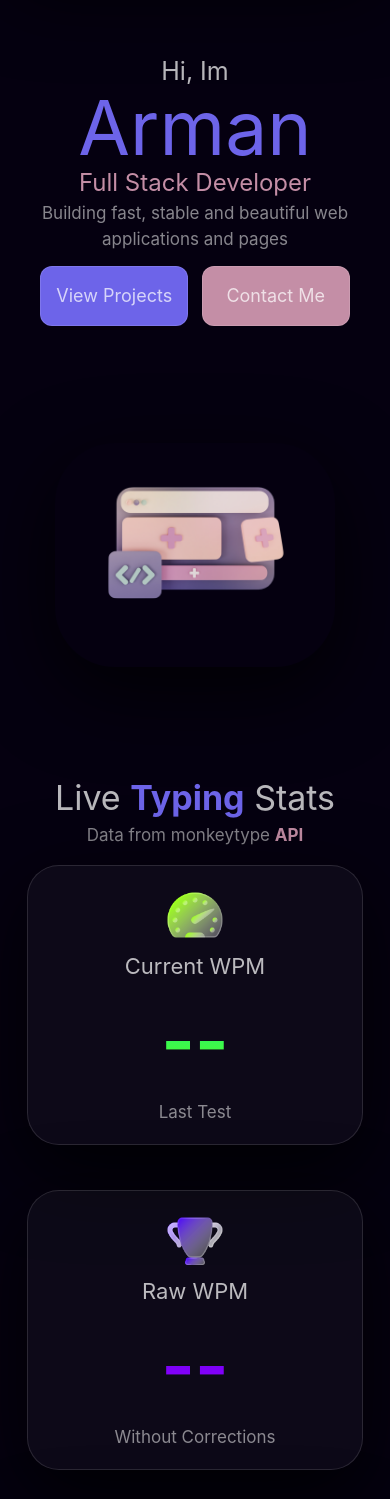
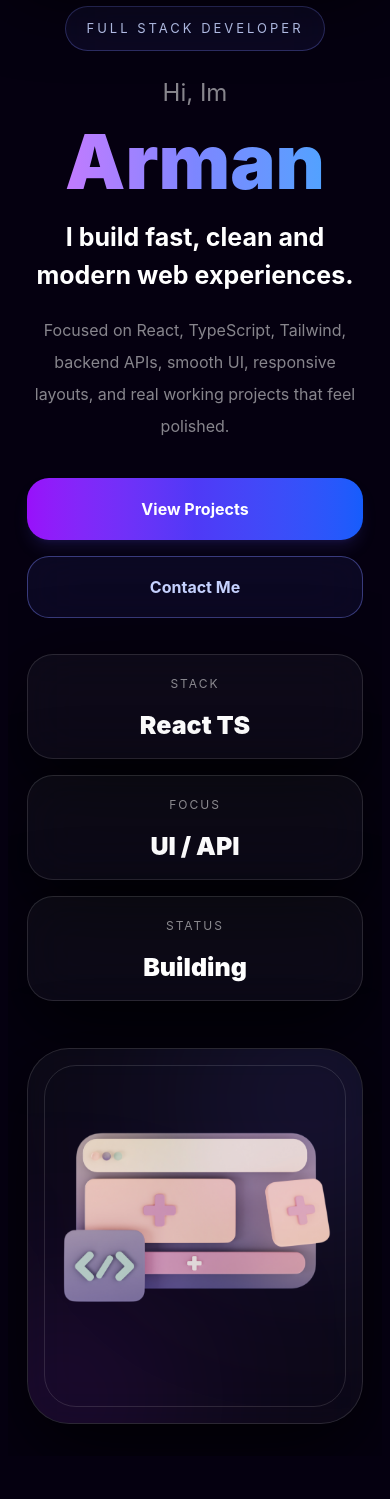
Before and after one commit to Gamma431/Portfolio, a React app in the folder Front/: page /stats in a window 390 px wide. Shown: the part 120-1619 px from the top of the page. Built offline with nearby package versions, Linux system fonts and the light colour scheme; no server answers; the HTML template or start-up script is replaced by a standard one.

Commit message:
Global theme and design update

```diff
--- a/Front/src/App.tsx
+++ b/Front/src/App.tsx
@@ -31,6 +31,7 @@ dark
 : "theme-light min-h-screen transition-all duration-300"
 }>
       <HashRouter>
+
         <ScrollToTop/>
         <Nav dark={dark} setDark={setDark}/>
         <AnimateRoutes/>
--- a/Front/src/components/AnimateRoutes.tsx
+++ b/Front/src/components/AnimateRoutes.tsx
@@ -11,6 +11,7 @@ export default function AnimateRoutes() {
 
   return (
     <AnimatePresence mode="wait">
+
       <Routes location={location} key={location.pathname}>
          <Route path="/" element={<Home />} />
          <Route path="/about" element={<About />} />
--- a/Front/src/components/Nav.tsx
+++ b/Front/src/components/Nav.tsx
@@ -18,7 +18,7 @@ export default function Nav({dark,setDark}:NavProps){
 
   return(
     <>
-      <div className={`w-[95%] lg:w-[82%] h-[8vh] lg:h-[10vh] fixed top-[2%] left-0 right-0 mx-auto z-[999] rounded-3xl flex items-center justify-between px-[4%] lg:px-[2%] backdrop-blur-xl shadow-2xl transition-all duration-300 ${dark?"border theme-border theme-surface theme-shadow theme-text":"border border-black/10 bg-white/50 theme-shadow text-black/70"}`}>
+      <div className={`w-[95%] lg:w-[82%] h-[8vh] lg:h-[10vh] fixed top-[2%] left-0 right-0 mx-auto z-[999] rounded-3xl flex items-center justify-between px-[4%] lg:px-[2%] backdrop-blur-[10px] shadow-2xl transition-all duration-300 ${dark?"border theme-border theme-surface theme-shadow theme-text":"border border-black/10 bg-white/50 theme-shadow text-black/70"}`}>
 
         <h1 className="theme-text text-[20px] md:text-[28px] lg:text-[35px]">
           <strong className="color-s">&lt;Shiroiha</strong><span className="color-p">Portfolio</span>/&gt;
--- a/Front/src/components/aboutSections/Section1.tsx
+++ b/Front/src/components/aboutSections/Section1.tsx
@@ -1,78 +1,99 @@
 export default function Section1(){
   return(
-    <div className="w-full min-h-screen theme-text flex flex-col lg:flex-row justify-center items-start text-[20px] md:text-[22px] lg:text-[25px] gap-[5%] px-[5%] pb-[5%] pt-[14vh]">
+    <div className="w-full min-h-screen theme-bg theme-text flex flex-col lg:flex-row justify-start items-start text-[20px] md:text-[22px] lg:text-[25px] gap-8 lg:gap-[5%] px-[5%] pb-[6%] pt-[14vh]">
 
-      <div className="w-full lg:w-[50%] min-h-[50vh] flex flex-col justify-center items-center lg:items-start gap-[3%] text-center lg:text-left">
-        <div className="w-[180px] h-[45px] bg-linear-to-r from-blue-400 to-indigo-800 border theme-border rounded-2xl flex justify-center items-center text-[16px] text-shadow-lg">About Me</div>
+      <div className="w-full lg:w-[50%] flex flex-col justify-start items-center lg:items-start gap-5 text-center lg:text-left">
 
-        <h1 className="text-[40px] md:text-[50px] lg:text-[60px]">Hi, I'm <strong className="color-p">Arman</strong></h1>
-        <p className="text-[17px] md:text-[19px] lg:text-[20px]">Full Stack Developer <strong className="color-s">| Problem Solver <strong className="color-t">|</strong> Lifelong Learner</strong></p>
-        <p className="theme-text-soft">Building fast, stable and beautiful <br className="hidden md:block"/>web applications and pages,<br className="hidden md:block"/>and solving problems with clean and efficient code</p>
+        <div className="w-[180px] h-[45px] bg-linear-to-r from-blue-400 to-indigo-800 border theme-border rounded-2xl flex justify-center items-center text-[16px] text-white shadow-lg shadow-indigo-900/30">
+          About Me
+        </div>
 
-        <div className="w-full flex flex-col md:flex-row items-center justify-center gap-[3%] py-[4%]">
-          <div className="w-full md:w-[50%] min-h-[180px] border theme-border rounded-4xl theme-card theme-shadow flex flex-col justify-center items-start p-[5%] gap-[5%] text-left">
-            <p className="color-p">My Mission</p>
-            <p className="theme-text-soft">To build impactful solutions that make people's lives easier through technology.</p>
+        <div className="flex flex-col gap-3">
+          <h1 className="text-[40px] md:text-[50px] lg:text-[60px] leading-none font-bold theme-text-strong">
+            Hi, I'm <strong className="color-p">Arman</strong>
+          </h1>
+
+          <p className="text-[17px] md:text-[19px] lg:text-[20px] theme-text">
+            Full Stack Developer <strong className="color-s">| Problem Solver <strong className="color-t">|</strong> Lifelong Learner</strong>
+          </p>
+
+          <p className="theme-text-soft leading-8 max-w-[680px]">
+            Building fast, stable and beautiful <br className="hidden md:block"/>web applications and pages,<br className="hidden md:block"/>and solving problems with clean and efficient code
+          </p>
+        </div>
+
+        <div className="w-full flex flex-col md:flex-row items-stretch justify-center gap-5 pt-5">
+
+          <div className="w-full md:w-[50%] min-h-[210px] border theme-border rounded-[34px] theme-card theme-shadow backdrop-blur-xl flex flex-col justify-center items-start p-7 gap-4 text-left hover:border-indigo-400/40 hover:bg-indigo-500/[0.06] transition-all duration-300">
+            <p className="color-p text-[24px] md:text-[27px] font-semibold">My Mission</p>
+            <p className="theme-text-soft leading-8 text-[18px] md:text-[21px]">To build impactful solutions that make people's lives easier through technology.</p>
           </div>
 
-          <div className="w-full md:w-[50%] min-h-[180px] border theme-border rounded-4xl theme-card theme-shadow flex flex-col justify-center items-start p-[5%] gap-[5%] text-left mt-[4%] md:mt-0">
-            <p className="color-s">My Vision</p>
-            <p className="theme-text-soft">To become a better developer every day and contribute to meaningful projects.</p>
-          </div>
-        </div>
-      </div>
-
-      <div className="w-full lg:w-[50%] min-h-[60vh] flex flex-col justify-center items-start gap-[2%] py-[5%]">
-        <div className="w-full min-h-[650px] theme-shadow border theme-border rounded-4xl theme-card flex flex-col justify-center items-center p-[5%] text-[18px] md:text-[20px]">
-
-          <div className="w-full h-[15%] flex justify-between items-center border-t border-b theme-border">
-            <div className="w-[60%] flex h-full items-center gap-[2%]">
-              <img src="https://img.icons8.com/?size=100&id=0pMTqsnGUaqD&format=png&color=000000" alt="" className="h-[55px]"/>
-              <span>Experience</span>
-            </div>
-            <p>2 Years+</p>
-          </div>
-
-          <div className="w-full h-[15%] flex justify-between items-center border-t border-b theme-border">
-            <div className="w-[60%] flex h-full items-center gap-[2%]">
-              <img src="https://img.icons8.com/?size=100&id=qliQ29ghmkZh&format=png&color=000000" alt="" className="h-[55px]"/>
-              <span>Projects Completed</span>
-            </div>
-            <p>5</p>
-          </div>
-
-          <div className="w-full h-[15%] flex justify-between items-center border-t border-b theme-border">
-            <div className="w-[60%] flex h-full items-center gap-[2%]">
-              <img src="https://img.icons8.com/?size=100&id=CaDHTq3bTEI9&format=png&color=000000" alt="" className="h-[55px]"/>
-              <span>Current Position</span>
-            </div>
-            <p>Full Stack</p>
-          </div>
-
-          <div className="w-full h-[15%] flex justify-between items-center border-t border-b theme-border">
-            <div className="w-[60%] flex h-full items-center gap-[2%]">
-              <img src="https://img.icons8.com/?size=100&id=f60JD4xkIFQ4&format=png&color=000000" alt="" className="h-[55px]"/>
-              <span>Developer Level</span>
-            </div>
-            <p>Junior</p>
-          </div>
-
-          <div className="w-full h-auto flex flex-col justify-center items-start p-[5%] gap-[10%]">
-            <h2 className="text-[25px] color-p flex items-center gap-[2%] mt-[5%]"><img src="https://img.icons8.com/?size=100&id=TzmFKlMJTXIL&format=png&color=000000" className="h-[40px]"/>Top Skills</h2>
-
-            <div className="w-full flex flex-wrap justify-center lg:justify-start gap-3 pb-[7%] text-[16px] md:text-[18px] mt-[4%]">
-              <div className="px-[5%] py-[2%] rounded-2xl border border-blue-400/30 bg-blue-500/10 text-blue-300 theme-shadow">React</div>
-              <div className="px-[5%] py-[2%] rounded-2xl border border-indigo-400/30 bg-indigo-500/10 text-indigo-300 theme-shadow">TypeScript</div>
-              <div className="px-[5%] py-[2%] rounded-2xl border border-green-400/30 bg-green-500/10 text-green-300 theme-shadow">Node.js</div>
-              <div className="px-[5%] py-[2%] rounded-2xl border border-cyan-400/30 bg-cyan-500/10 text-cyan-300 theme-shadow">Tailwind</div>
-              <div className="px-[5%] py-[2%] rounded-2xl border border-purple-400/30 bg-purple-500/10 text-purple-300 theme-shadow">Express</div>
-              <div className="px-[5%] py-[2%] rounded-2xl border border-yellow-400/30 bg-yellow-500/10 text-yellow-300 theme-shadow">Prisma</div>
-            </div>
+          <div className="w-full md:w-[50%] min-h-[210px] border theme-border rounded-[34px] theme-card theme-shadow backdrop-blur-xl flex flex-col justify-center items-start p-7 gap-4 text-left hover:border-purple-400/40 hover:bg-purple-500/[0.06] transition-all duration-300">
+            <p className="color-s text-[24px] md:text-[27px] font-semibold">My Vision</p>
+            <p className="theme-text-soft leading-8 text-[18px] md:text-[21px]">To become a better developer every day and contribute to meaningful projects.</p>
           </div>
 
         </div>
+
+      </div>
+
+      <div className="w-full lg:w-[50%] flex flex-col justify-start items-start">
+
+        <div className="w-full min-h-[610px] theme-shadow border theme-border rounded-[34px] theme-card backdrop-blur-xl flex flex-col justify-start items-center p-6 md:p-8 text-[18px] md:text-[20px] overflow-hidden">
+
+          <InfoRow img="https://img.icons8.com/?size=100&id=0pMTqsnGUaqD&format=png&color=000000" title="Experience" value="2 Years+"/>
+
+          <InfoRow img="https://img.icons8.com/?size=100&id=qliQ29ghmkZh&format=png&color=000000" title="Projects Completed" value="5"/>
+
+          <InfoRow img="https://img.icons8.com/?size=100&id=CaDHTq3bTEI9&format=png&color=000000" title="Current Position" value="Full Stack"/>
+
+          <InfoRow img="https://img.icons8.com/?size=100&id=f60JD4xkIFQ4&format=png&color=000000" title="Developer Level" value="Junior"/>
+
+          <div className="w-full flex flex-col justify-center items-start pt-10 gap-6">
+
+            <h2 className="text-[25px] color-p flex items-center gap-3">
+              <img src="https://img.icons8.com/?size=100&id=TzmFKlMJTXIL&format=png&color=000000" className="h-[38px] opacity-80" alt="skills"/>
+              Top Skills
+            </h2>
+
+            <div className="w-full flex flex-wrap justify-center lg:justify-start gap-3 text-[16px] md:text-[18px]">
+              <Skill text="React" className="border-blue-400/30 bg-blue-500/10 text-blue-300"/>
+              <Skill text="TypeScript" className="border-indigo-400/30 bg-indigo-500/10 text-indigo-300"/>
+              <Skill text="Node.js" className="border-green-400/30 bg-green-500/10 text-green-300"/>
+              <Skill text="Tailwind" className="border-cyan-400/30 bg-cyan-500/10 text-cyan-300"/>
+              <Skill text="Express" className="border-purple-400/30 bg-purple-500/10 text-purple-300"/>
+              <Skill text="Prisma" className="border-yellow-400/30 bg-yellow-500/10 text-yellow-300"/>
+            </div>
+
+          </div>
+
+        </div>
+
       </div>
 
     </div>
   )
 }
+
+function InfoRow({img,title,value}:{img:string,title:string,value:string}){
+  return(
+    <div className="w-full min-h-[82px] flex justify-between items-center border-b theme-border last:border-b-0 gap-5">
+      <div className="w-[65%] flex items-center gap-4">
+        <div className="w-[52px] h-[52px] rounded-2xl border theme-border theme-card-2 flex justify-center items-center shrink-0">
+          <img src={img} alt={title} className="h-[36px] opacity-80"/>
+        </div>
+        <span className="theme-text">{title}</span>
+      </div>
+      <p className="theme-text-soft text-right">{value}</p>
+    </div>
+  )
+}
+
+function Skill({text,className}:{text:string,className:string}){
+  return(
+    <div className={`px-6 py-3 rounded-2xl border theme-shadow ${className}`}>
+      {text}
+    </div>
+  )
+}
--- a/Front/src/components/homeSections/Hero.tsx
+++ b/Front/src/components/homeSections/Hero.tsx
@@ -2,24 +2,70 @@ import {Link} from "react-router"
 
 export default function Hero(){
   return(
-    <div className="w-full min-h-screen flex flex-col lg:flex-row justify-center items-center gap-[4%] px-[6%] pt-[14vh] pb-[5%]">
+    <section className="w-full min-h-screen theme-bg theme-text relative overflow-hidden flex flex-col lg:flex-row justify-center items-center gap-[6%] px-[5%] pt-[14vh] pb-[7%]">
 
-      <div className="w-full lg:w-[50%] min-h-[45vh] lg:h-full flex flex-col justify-center items-center lg:items-start gap-[3%] text-center lg:text-left">
-        <p className="text-[25px] md:text-[30px] lg:text-[35px] theme-text">Hi, Im</p>
-        <h2 className="color-p text-[75px] md:text-[100px] lg:text-[130px] leading-none">Arman</h2>
-        <p className="color-s text-[24px] md:text-[28px] lg:text-3xl">Full Stack Developer</p>
-        <p className="text-[17px] md:text-[19px] lg:text-[20px] theme-text-soft">Building fast, stable and beautiful <br className="hidden md:block"/>web applications and pages</p>
 
-        <div className="w-full h-auto flex justify-center lg:justify-start py-[4%] gap-[4%] theme-text text-[18px] md:text-[20px] lg:text-[22px]">
-          <Link to="/projects" className="w-[45%] sm:w-[32%] lg:w-[30%] h-[60px] rounded-xl bg-p border theme-border flex justify-center items-center">View Projects</Link>
-          <Link to="/contacts" className="w-[45%] sm:w-[32%] lg:w-[30%] h-[60px] rounded-xl bg-s border theme-border flex justify-center items-center">Contact Me</Link>
+
+      <div className="w-full lg:w-[52%] min-h-[50vh] flex flex-col justify-center items-center lg:items-start text-center lg:text-left relative z-10">
+
+        <div className="px-5 py-3 rounded-full border border-indigo-400/30 bg-indigo-500/[0.08] backdrop-blur-xl text-indigo-200 text-[13px] md:text-[15px] tracking-[3px] uppercase mb-6">
+          Full Stack Developer
         </div>
+
+        <p className="text-[24px] md:text-[30px] lg:text-[34px] theme-text-soft mb-3">Hi, Im</p>
+
+        <h1 className="text-[76px] md:text-[112px] lg:text-[140px] font-black leading-none text-transparent bg-clip-text bg-linear-to-r from-purple-400 via-indigo-400 to-blue-400">
+          Arman
+        </h1>
+
+        <h2 className="text-[25px] md:text-[31px] lg:text-[36px] font-bold theme-text-strong mt-5">
+          I build fast, clean and modern web experiences.
+        </h2>
+
+        <p className="text-[16px] md:text-[19px] lg:text-[21px] theme-text-soft max-w-[680px] mt-5 leading-8">
+          Focused on React, TypeScript, Tailwind, backend APIs, smooth UI, responsive layouts, and real working projects that feel polished.
+        </p>
+
+        <div className="w-full flex flex-col sm:flex-row justify-center lg:justify-start gap-4 mt-9">
+          <Link to="/projects" className="w-full sm:w-[210px] h-[62px] rounded-[22px] bg-linear-to-r from-purple-600 via-indigo-600 to-blue-600 text-white font-bold flex justify-center items-center shadow-lg shadow-indigo-900/30 hover:scale-[1.03] active:scale-[0.98] transition-all duration-300">
+            View Projects
+          </Link>
+
+          <Link to="/contacts" className="w-full sm:w-[210px] h-[62px] rounded-[22px] border border-indigo-400/40 bg-indigo-500/[0.08] text-indigo-200 font-bold flex justify-center items-center backdrop-blur-xl hover:bg-indigo-500/[0.16] hover:scale-[1.03] active:scale-[0.98] transition-all duration-300">
+            Contact Me
+          </Link>
+        </div>
+
+        <div className="w-full grid grid-cols-1 sm:grid-cols-3 gap-4 mt-9">
+          <HeroStat title="Stack" value="React TS"/>
+          <HeroStat title="Focus" value="UI / API"/>
+          <HeroStat title="Status" value="Building"/>
+        </div>
+
       </div>
 
-      <div className="w-full lg:w-[50%] min-h-[40vh] lg:h-full flex flex-col justify-center items-center">
-        <img src="/progdesignhero.png" alt="Developer design hero" className="w-[85%] md:w-[70%] lg:w-full max-h-[520px] object-contain theme-shadow rounded-[60px] md:rounded-[90px] lg:rounded-[120px]"/>
+      <div className="w-full lg:w-[48%] min-h-[46vh] flex justify-center items-center relative z-10 mt-10 lg:mt-0">
+
+        <div className="w-full max-w-[640px] rounded-[42px] border theme-border theme-card theme-shadow backdrop-blur-xl p-4 md:p-5 relative overflow-hidden">
+          <div className="w-[260px] h-[260px] bg-indigo-500/15 rounded-full blur-[100px] absolute top-[-80px] right-[-80px]"></div>
+          <div className="w-[230px] h-[230px] bg-purple-600/15 rounded-full blur-[95px] absolute bottom-[-90px] left-[-80px]"></div>
+
+          <div className="relative z-10 rounded-[32px] overflow-hidden border theme-border">
+            <img src="/progdesignhero.png" alt="Developer design hero" className="w-full h-[340px] md:h-[470px] lg:h-[560px] object-cover"/>
+          </div>
+        </div>
+
       </div>
 
+    </section>
+  )
+}
+
+function HeroStat({title,value}:{title:string,value:string}){
+  return(
+    <div className="min-h-[105px] rounded-[26px] border theme-border theme-card theme-shadow backdrop-blur-xl p-5 flex flex-col justify-between hover:border-indigo-400/40 hover:bg-indigo-500/[0.07] transition-all duration-300">
+      <p className="theme-text-soft text-[12px] uppercase tracking-[2px]">{title}</p>
+      <h3 className="theme-text-strong text-[25px] md:text-[30px] font-black leading-none">{value}</h3>
     </div>
   )
 }
--- a/Front/src/components/homeSections/Section1.tsx
+++ b/Front/src/components/homeSections/Section1.tsx
@@ -8,51 +8,82 @@ type StatsResponse={
 
 export default function Section1(){
   const [data,setData]=useState<StatsResponse|null>(null)
+  const [loading,setLoading]=useState(true)
 
   useEffect(()=>{
     async function getStats(){
       try{
+        setLoading(true)
         const res=await fetch("https://portfolioback-oh5r.onrender.com/api/stats")
         const json=await res.json()
         setData(json)
       }catch(err){
         console.log(err)
+      }finally{
+        setLoading(false)
       }
     }
     getStats()
   },[])
 
   const currentWpm=data?.lastData?.wpm?.toFixed(0)??"--"
-  const highestWpm=data?.lastData?.rawWpm?.toFixed(0)??"--"
+  const rawWpm=data?.lastData?.rawWpm?.toFixed(0)??"--"
   const accuracy=data?.lastData?.acc?.toFixed(1)??"--"
   const completed=data?.statsData?.completedTests??"--"
 
   return(
-    <div className="w-full min-h-screen lg:min-h-[65vh] border-b theme-border theme-text flex flex-col justify-center items-center text-[22px] md:text-[25px] gap-[5%] px-[5%] py-[8%] lg:py-[3%]">
+    <section className="w-full min-h-screen lg:min-h-[70vh] border-b theme-border theme-bg theme-text relative overflow-hidden flex flex-col justify-center items-center px-[5%] py-[12%] lg:py-[5%]">
 
-      <h1 className="text-[34px] md:text-[45px] lg:text-[55px] text-center">Live <strong className="color-p">Typing</strong> Stats</h1>
-      <p className="text-[17px] md:text-[20px] text-center theme-text-soft">Data from monkeytype <strong className="color-s">API</strong></p>
 
-      <div className="w-full grid grid-cols-1 sm:grid-cols-2 lg:grid-cols-4 gap-[4%] lg:gap-[2%] mt-[5%]">
 
-        <StatBox img="/currentwpm.png" title="Current WPM" value={currentWpm} valueClass="greengrad" info="Last Test"/>
-        <StatBox img="/highestwpm.png" title="Raw WPM" value={highestWpm} valueClass="indigograd" info="Without Corrections"/>
-        <StatBox img="/accy.png" title="Accuracy" value={`${accuracy}%`} valueClass="yellowgrad" info="Last Test"/>
-        <StatBox img="/testcomp.png" title="Tests Completed" value={completed} valueClass="blugrad" info="Total Tests"/>
+      <div className="w-full relative z-10 flex flex-col justify-center items-center gap-7">
+
+        <div className="w-full flex flex-col justify-center items-center text-center gap-4">
+          <div className="px-5 py-3 rounded-full border border-indigo-400/30 bg-indigo-500/[0.08] backdrop-blur-xl text-indigo-200 text-[13px] md:text-[15px] tracking-[3px] uppercase">
+            Monkeytype API
+          </div>
+
+          <h1 className="text-[38px] md:text-[52px] lg:text-[65px] font-black leading-none theme-text-strong">
+            Live <span className="text-transparent bg-clip-text bg-linear-to-r from-purple-400 via-indigo-400 to-blue-400">Typing</span> Stats
+          </h1>
+
+          <p className="text-[17px] md:text-[20px] text-center theme-text-soft max-w-[680px] leading-8">
+            Real data from my Monkeytype <strong className="text-indigo-300">API</strong>, connected through my backend.
+          </p>
+        </div>
+
+        <div className="w-full grid grid-cols-1 sm:grid-cols-2 lg:grid-cols-4 gap-5 mt-5">
+
+          <StatBox img="/currentwpm.png" title="Current WPM" value={loading?"...":currentWpm} valueClass="greengrad" info="Last Test"/>
+          <StatBox img="/highestwpm.png" title="Raw WPM" value={loading?"...":rawWpm} valueClass="indigograd" info="Without Corrections"/>
+          <StatBox img="/accy.png" title="Accuracy" value={loading?"...":`${accuracy}%`} valueClass="yellowgrad" info="Last Test"/>
+          <StatBox img="/testcomp.png" title="Tests Completed" value={loading?"...":completed} valueClass="blugrad" info="Total Tests"/>
+
+        </div>
 
       </div>
 
-    </div>
+    </section>
   )
 }
 
 function StatBox({img,title,value,valueClass,info}:{img:string,title:string,value:string|number,valueClass:string,info:string}){
   return(
-    <div className="w-full min-h-[280px] border theme-border rounded-4xl theme-card theme-shadow flex flex-col justify-around items-center py-[5%] px-[3%]">
-      <img src={img} alt={title} className="h-[60px] md:h-[70px] object-contain"/>
-      <p className="text-center">{title}</p>
-      <p className={valueClass}>{value}</p>
-      <p className="theme-text-soft text-[17px] text-center">{info}</p>
+    <div className="w-full min-h-[285px] border theme-border rounded-[34px] theme-card theme-shadow backdrop-blur-xl flex flex-col justify-around items-center py-7 px-5 relative overflow-hidden hover:border-indigo-400/40 hover:bg-indigo-500/[0.06] hover:scale-[1.02] transition-all duration-300">
+
+      <div className="w-[160px] h-[160px] bg-indigo-500/10 rounded-full blur-[70px] absolute top-[-60px] right-[-60px]"></div>
+      <div className="w-[130px] h-[130px] bg-purple-500/10 rounded-full blur-[65px] absolute bottom-[-55px] left-[-50px]"></div>
+
+      <img src={img} alt={title} className="h-[62px] md:h-[74px] object-contain relative z-10 drop-shadow-lg"/>
+
+      <p className="text-center text-[18px] md:text-[21px] font-semibold theme-text-strong relative z-10">{title}</p>
+
+      <p className={`${valueClass} relative z-10 text-[54px] md:text-[66px] leading-none`}>
+        {value}
+      </p>
+
+      <p className="theme-text-soft text-[16px] md:text-[17px] text-center relative z-10">{info}</p>
+
     </div>
   )
 }
--- a/Front/src/components/projectSections/Section1.tsx
+++ b/Front/src/components/projectSections/Section1.tsx
@@ -46,8 +46,7 @@ export default function Projects(){
   return(
     <main className="w-full min-h-screen theme-text relative overflow-hidden px-[5%] pt-[14vh] pb-[7%]">
 
-      <div className="w-[320px] md:w-[520px] h-[320px] md:h-[520px] bg-purple-700/20 rounded-full blur-[130px] md:blur-[170px] absolute top-[7%] left-[-25%] md:left-[-10%]"></div>
-      <div className="w-[320px] md:w-[520px] h-[320px] md:h-[520px] bg-indigo-700/20 rounded-full blur-[130px] md:blur-[170px] absolute bottom-[8%] right-[-25%] md:right-[-10%]"></div>
+
 
       <section className="w-full relative z-10 flex flex-col gap-14">
 
```
